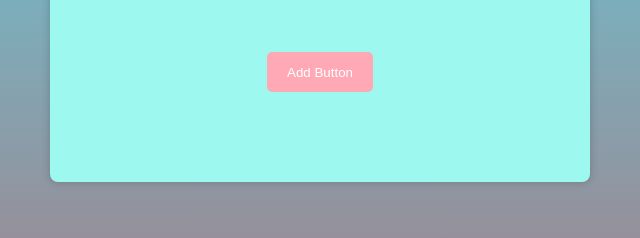
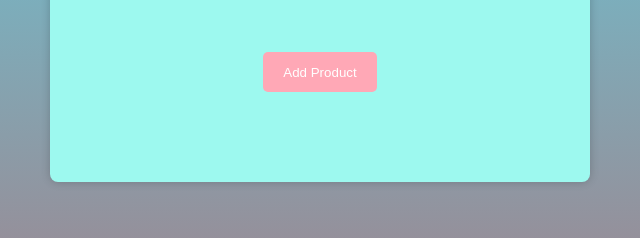
Before and after one commit to AminCharepoo/Ebay-Tracker, a plain HTML site: page index.html in a window 1280 px wide. Shown: the part 428-666 px from the top of the page, 320-960 px from the left. Drawn offline with Linux system fonts and the light colour scheme.

Commit message:
Change button name

```diff
--- a/index.html
+++ b/index.html
@@ -15,7 +15,7 @@
             <input type="text" id="partLink" placeholder="Enter Link">
             <input type = "text" id = "auctionLink" placeholder="Enter Auction Link">
             <div class="button-container">
-                <button id="addButton">Add Button</button>
+                <button id="addButton">Add Product</button>
             </div>
 
 
```
